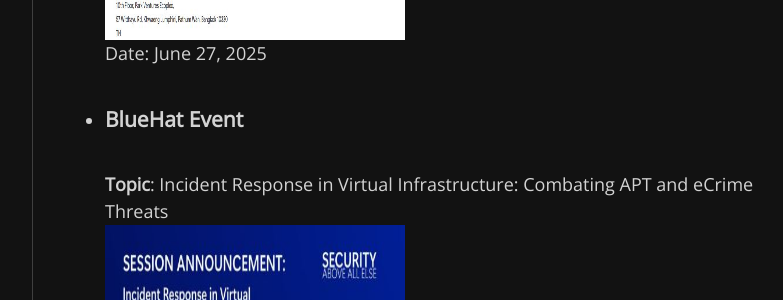
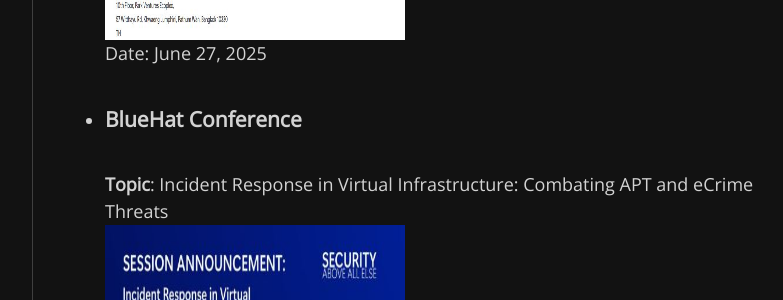
Before and after one commit to Th1ru-M/th1ru-m.github.io, a Jekyll site: the page built from talks.md, in a window 1280 px wide. Shown: the part 2501-2801 px from the top of the page, without its empty margins (357-1140 px from the left). Built offline with Jekyll 4.4.1, drawn with Linux system fonts in a browser that asks for light colours; nearby versions of some CDN libraries; some web fonts are replaced.

Commit message:
Update talks.md

```diff
--- a/talks.md
+++ b/talks.md
@@ -37,7 +37,7 @@ Date: August 7, 2025
 Date: June 27, 2025
 
 
-- ### **BlueHat Event**
+- ### **BlueHat Conference**
 **Topic**: Incident Response in Virtual Infrastructure: Combating APT and eCrime Threats
 <img src="/image/bluehat.JPG" width="300" height="300" />
 **Links**: [Video Link](https://www.youtube.com/watch?v=xwr4m7W6LP8)
```
